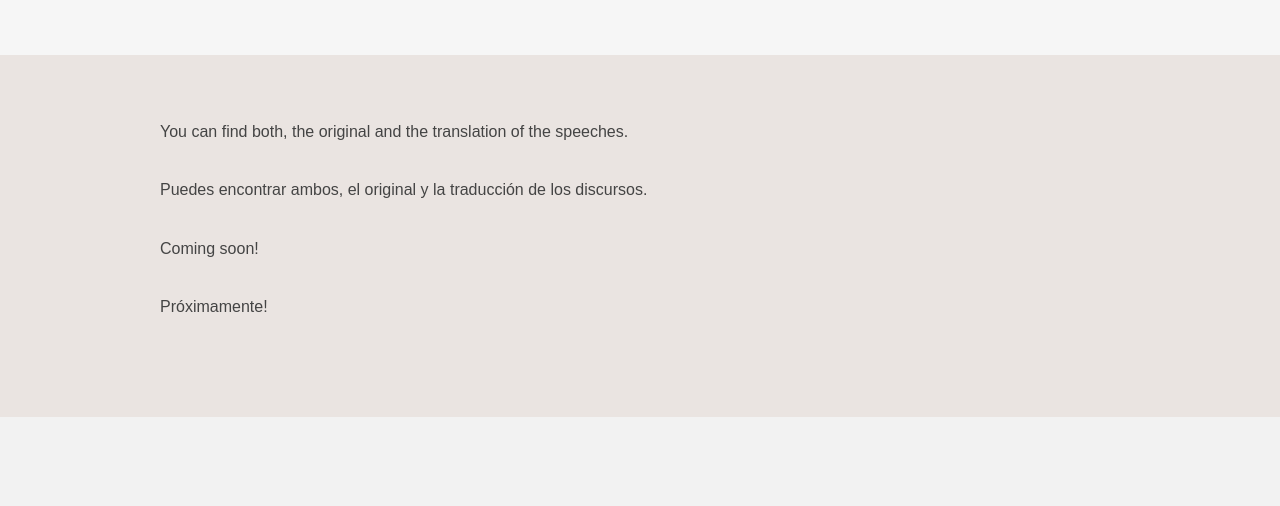
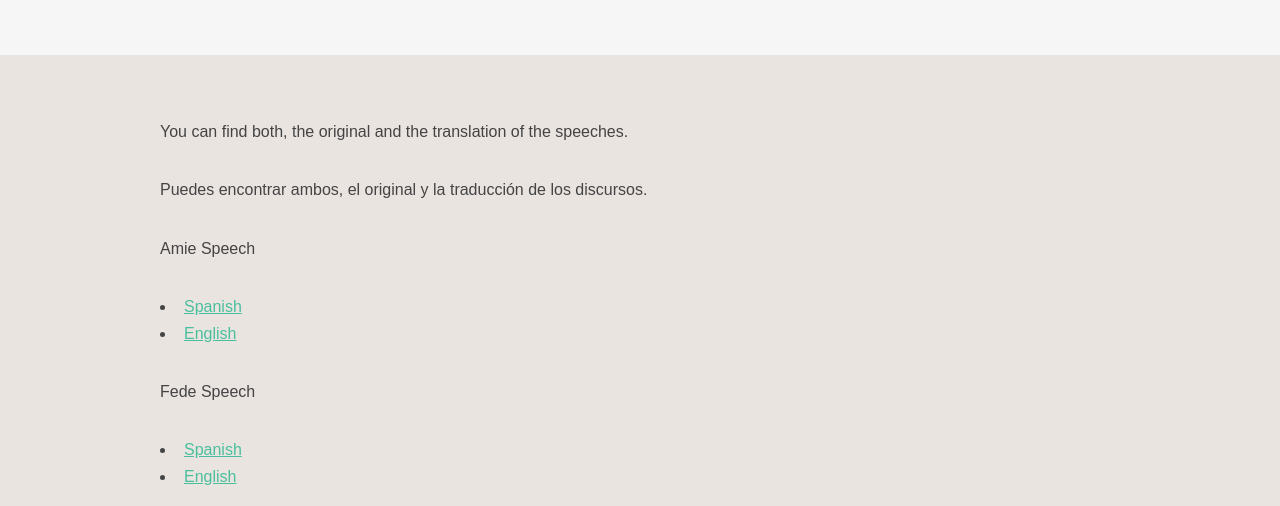
Before and after one commit to nordri/weddingweb, a plain HTML site: page www/speeches.html in a window 1280 px wide. Shown: the part 293-799 px from the top of the page. Drawn offline with Linux system fonts and the light colour scheme.

Commit message:
Adding speeches

```diff
--- a/www/speeches.html
+++ b/www/speeches.html
@@ -45,10 +45,16 @@
 			<div class="container">
 				<p>You can find both, the original and the translation of the speeches.</p>
         <p>Puedes encontrar ambos, el original y la traducción de los discursos.</p>
-				<p>Coming soon!</p>
-        <p>Próximamente!</p>
-
-
+		<p>Amie Speech</p>
+        <ul>
+            <li><a href="assets/files/amie-es.pdf">Spanish</a></li>
+            <li><a href="assets/files/amie-en.pdf">English</a></li>
+        </ul>
+        <p>Fede Speech</p>
+        <ul>
+            <li><a href="assets/files/fede-es.pdf">Spanish</a></li>
+            <li><a href="assets/files/fede-en.pdf">English</a></li>
+        </ul>
 			</div>
 		</section>
 
```
Also changed, not shown: 4 other files.
